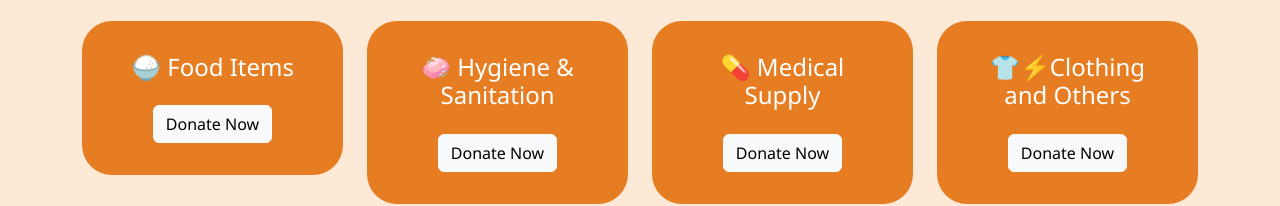
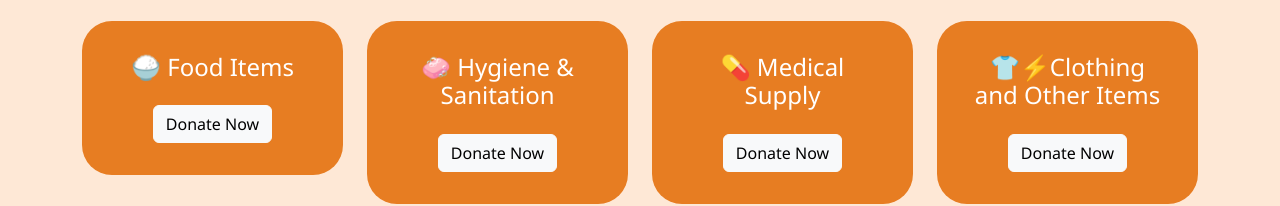
Before and after one commit to iamjewelmitchjaculo-stack/BULIGsb.web, a website: page docs/relief.html in a window 1280 px wide. Shown: the part 147-353 px from the top of the page. Drawn offline with nearby package versions, Linux system fonts and the light colour scheme; no server answers.

Commit message:
Fix HTML structure and update content

```diff
--- a/docs/relief.html
+++ b/docs/relief.html
@@ -63,7 +63,7 @@
 
       <div class="col-md-3">
         <div class="category-card">
-          <h4>👕⚡Clothing and Others</h4>
+          <h4>👕⚡Clothing and Other Items</h4>
     <a href="donate-clothing.html" style="text-decoration:none;">
           <button class="btn btn-light mt-3">Donate Now</button>
         </div></a>
```
